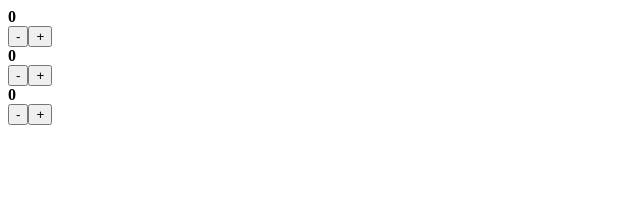
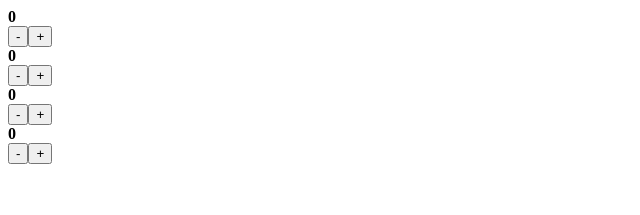
Before and after one commit to IrenePerezAlonso/Intent-HQ-exercise, a React (Create React App) app in the folder code-challenges-master/javascript/counters/: page / in a window 1280 px wide. Shown: the top 215 px of the page, without its empty margins (0-640 px from the left). Built offline with nearby package versions, Linux system fonts and the light colour scheme.

Commit message:
Create a new independent counter

```diff
--- a/code-challenges-master/javascript/counters/src/App.js
+++ b/code-challenges-master/javascript/counters/src/App.js
@@ -27,11 +27,14 @@ function App() {
     { id: 3, value: 0 },
   ];
 
+  const isolatedValue = { id: 4, value: 0 };
+
   return (
     <div>
       {data.map((counter) => (
         <Counter key={counter.id} value={counter.value} />
-      ))}
+        ))}
+      <Counter key={isolatedValue.id} value={isolatedValue.value} />
     </div>
   );
 }
```
